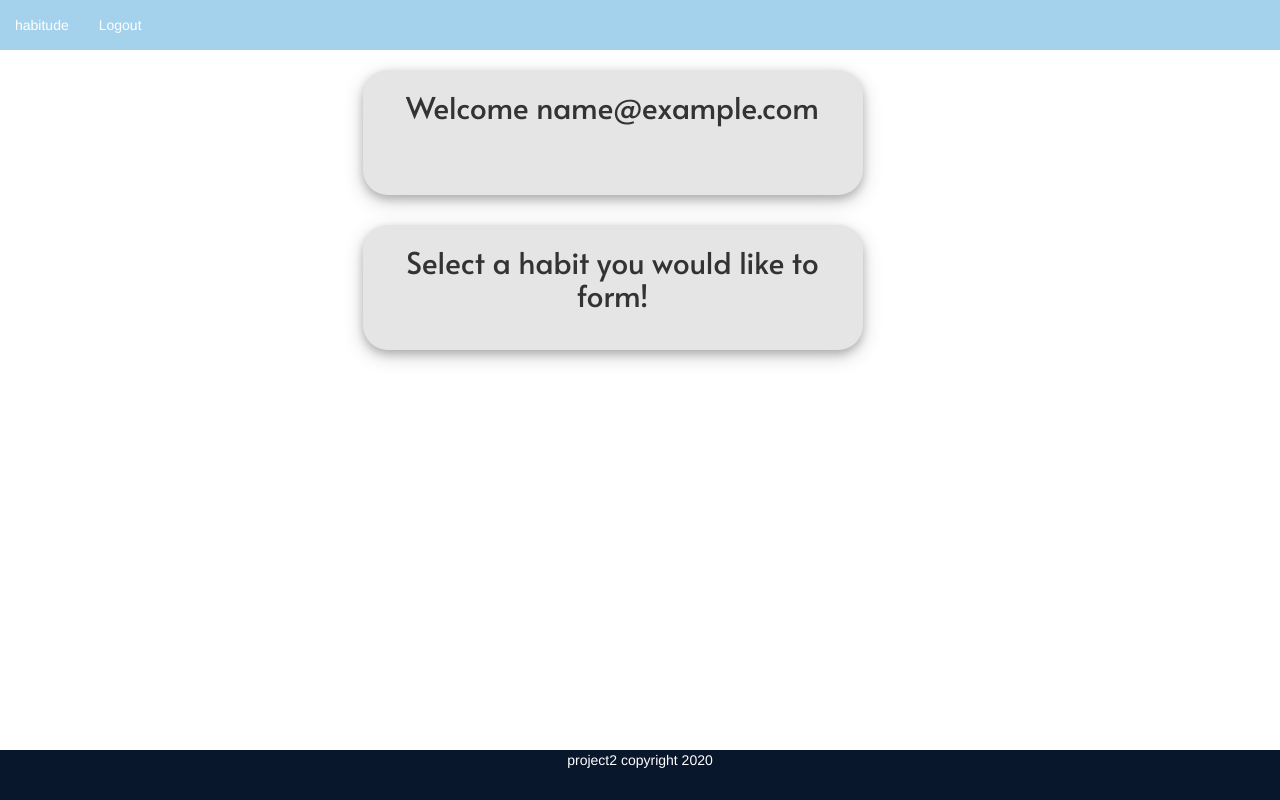
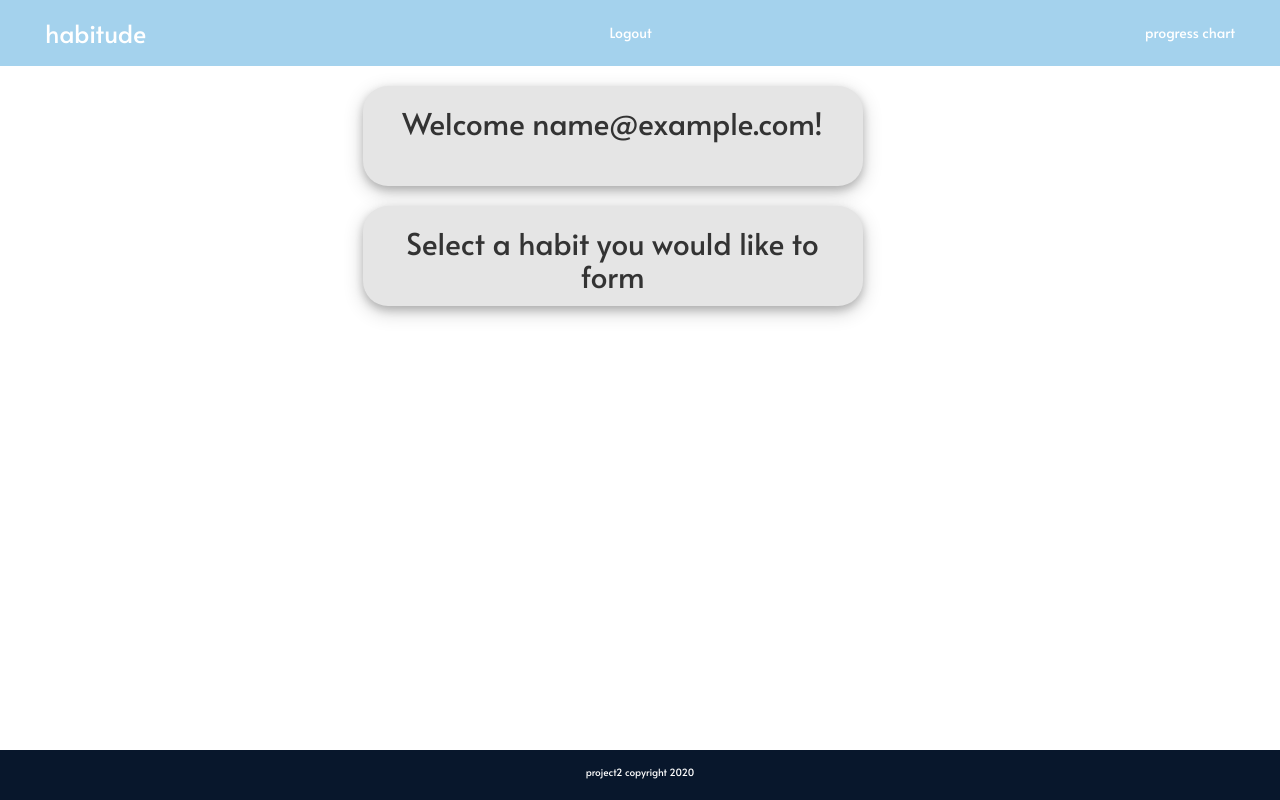
Before and after one commit to carolinetwyman/Habitude, a Node server app: page /members in a window 1280 px wide. Run offline with Node 20, Linux system fonts and the light colour scheme; the visitor is signed in with stand-in values (Sample User, id 1); data that the repository does not hold is empty; some libraries are stand-ins or nearby versions.

Commit message:
added-css-html

```diff
--- a/public/members.html
+++ b/public/members.html
@@ -8,15 +8,7 @@
     <link rel="stylesheet" href="https://maxcdn.bootstrapcdn.com/bootswatch/3.3.7/lumen/bootstrap.min.css">
     <link href="stylesheets/members.css" rel="stylesheet">
     <link href="https://fonts.googleapis.com/css2?family=Alata&display=swap" rel="stylesheet">
-    <!-- Global site tag (gtag.js) - Google Analytics -->
-    <script async src="https://www.googletagmanager.com/gtag/js?id=UA-180240530-1"></script>
-    <script>
-        window.dataLayer = window.dataLayer || [];
-        function gtag() { dataLayer.push(arguments); }
-        gtag('js', new Date());
 
-        gtag('config', 'UA-180240530-1');
-    </script>
 </head>
 
 <body>
@@ -25,8 +17,9 @@
     <nav>
         <div class="nav">
             <div class="li flex-container">
-                <a class="nav-link flex-item" href="/members">habitude</a>
-                <a class="nav-link flex-item" href="/logout">Logout</a>
+                <a class="nav-link flex-item" id="logo" href="/members">habitude</a>
+                <a class="nav-link flex-item" id="logout" href="/logout">Logout</a>
+                <a class="nav-link flex-item" id="logout" href="/progresschart.html">progress chart</a>
             </div>
         </div>
     </nav>
@@ -36,22 +29,12 @@
 
     <div class="container">
         <div class="row">
-            <div class="col-md-6 col-md-offset-3">
-                <h2 id="habitHeader">Welcome <span class="member-name">!</span></h2>
+            <div class="col-md-6">
+                <h2 id="habitHeader">Welcome <span class="member-name">!</span>!</h2>
+                <h2 id="habitHeader">Select a habit you would like to form</h2>
             </div>
         </div>
     </div>
-
-    <div class="container">
-        <div class="row">
-            <div class="col-md-6 col-md-offset-3">
-                <h2 id="habitHeader">Select a habit you would like to form!</h2>
-            </div>
-        </div>
-    </div>
-
-
-
 
 
     <script src="https://cdnjs.cloudflare.com/ajax/libs/jquery/3.2.1/jquery.min.js"></script>
--- a/public/stylesheets/members.css
+++ b/public/stylesheets/members.css
@@ -16,8 +16,13 @@
     background: #E5E5E5;
     padding: 20px;
     width: 500px;
-    height: 125px;
+    height: 100px;
     box-shadow: 0 4px 8px 0 rgba(0, 0, 0, 0.2), 0 6px 20px 0 rgba(0, 0, 0, 0.19);
+}
+
+.row {
+    display: flex;
+    justify-content: center;
 }
 
 .nav {
@@ -28,6 +33,7 @@
 .flex-container {
     display: flex;
     display: -webkit-flex;
+    justify-content: space-between;
     -webkit-align-items: center;
     align-items: center;
 }
@@ -40,6 +46,19 @@
     align-items: ;
 }
 
+#logo {
+    padding-left: 30px;
+    font-family: 'Alata', sans-serif;
+    font-size: 25px;
+    text-decoration: none;
+}
+
+#logout {
+    padding-right: 30px;
+    font-family: 'Alata', sans-serif;
+    text-decoration: none;
+}
+
 .footer {
     position: fixed;
     left: 0;
@@ -47,6 +66,18 @@
     width: 100%;
     height: 50px;
     background-color: #08172C;
+}
+
+.footer p {
     color: white;
     text-align: center;
+    font-family: 'Alata', sans-serif;
+    padding-top: 15px;
+    font-size: 10px;
 }
+
+@media only screen and (max-width: 600px) {
+    #habitHeader {
+        width: 100%;
+    }
+}
```
Also changed, not shown: public/login.html (+0 -8 lines), public/progresschart.html (+3 -13 lines), public/stylesheets/login-signup.css (+8 -0 lines), config/config.json (indentation only), public/stylesheets/signup.css (deleted).
